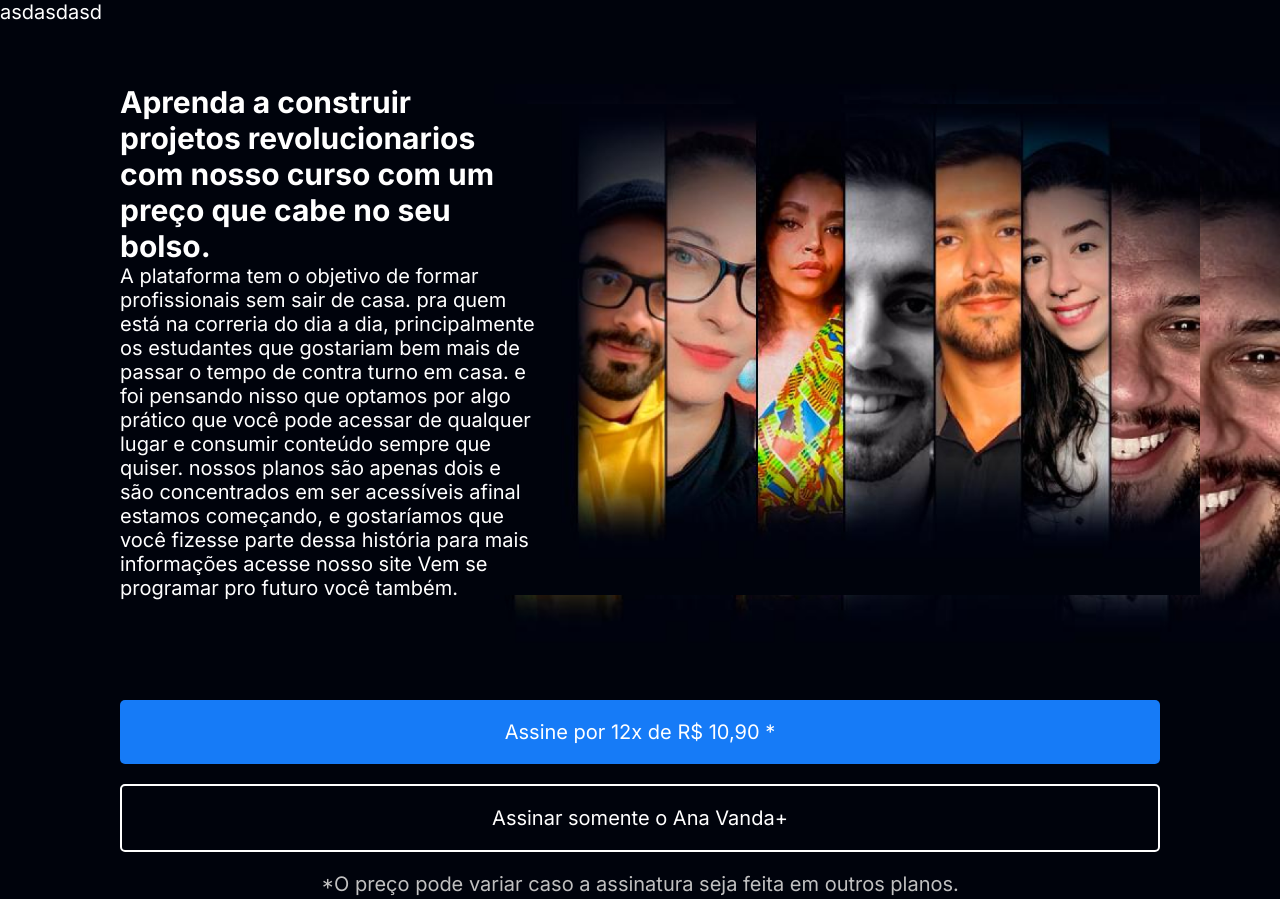
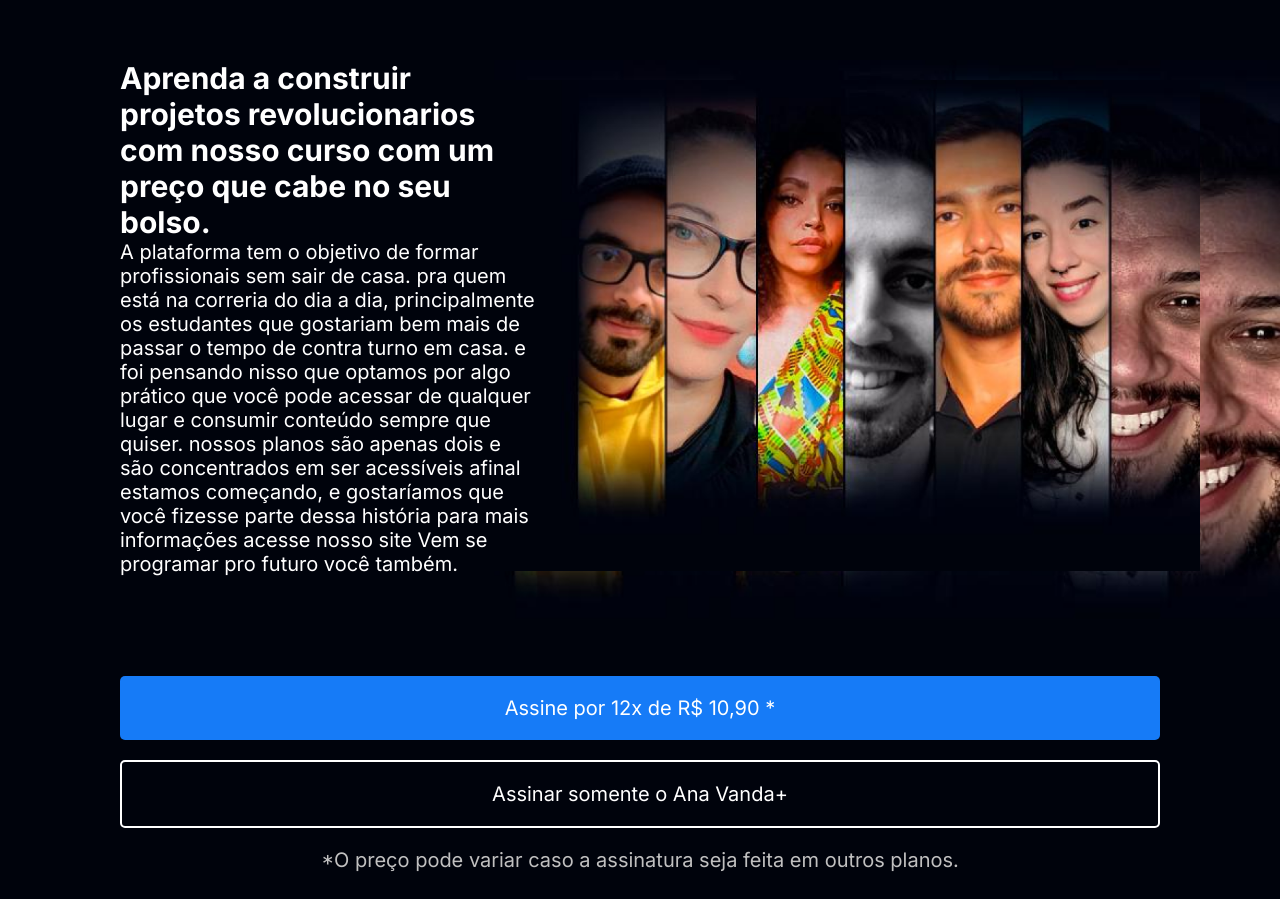
Before and after one commit to NamiSanji/Rakana, a plain HTML site: page robotizando/Rakana 4.0/Index.html in a window 1280 px wide. Shown: the top 899 px of the page. Drawn offline with Linux system fonts and the light colour scheme; files whose address does not match are found by name.

Commit message:
Tirando texto errado

```diff
--- a/robotizando/Rakana 4.0/Index.html
+++ b/robotizando/Rakana 4.0/Index.html
@@ -7,7 +7,7 @@
     <link rel="stylesheet" href ="style.css">
     <link rel="preconnect" href="https://fonts.googleapis.com&gt;">
     <link rel="preconnect" href="https://fonts.gstatic.com&quot;" crossorigin>
-    <link href="https://fonts.googleapis.com/css2?family=Inter:wght@400;700&display=swap&quot;" rel="stylesheet">asdasdasd
+    <link href="https://fonts.googleapis.com/css2?family=Inter:wght@400;700&display=swap&quot;" rel="stylesheet">
 </head>
 <body>
     <section class="principal">
```
